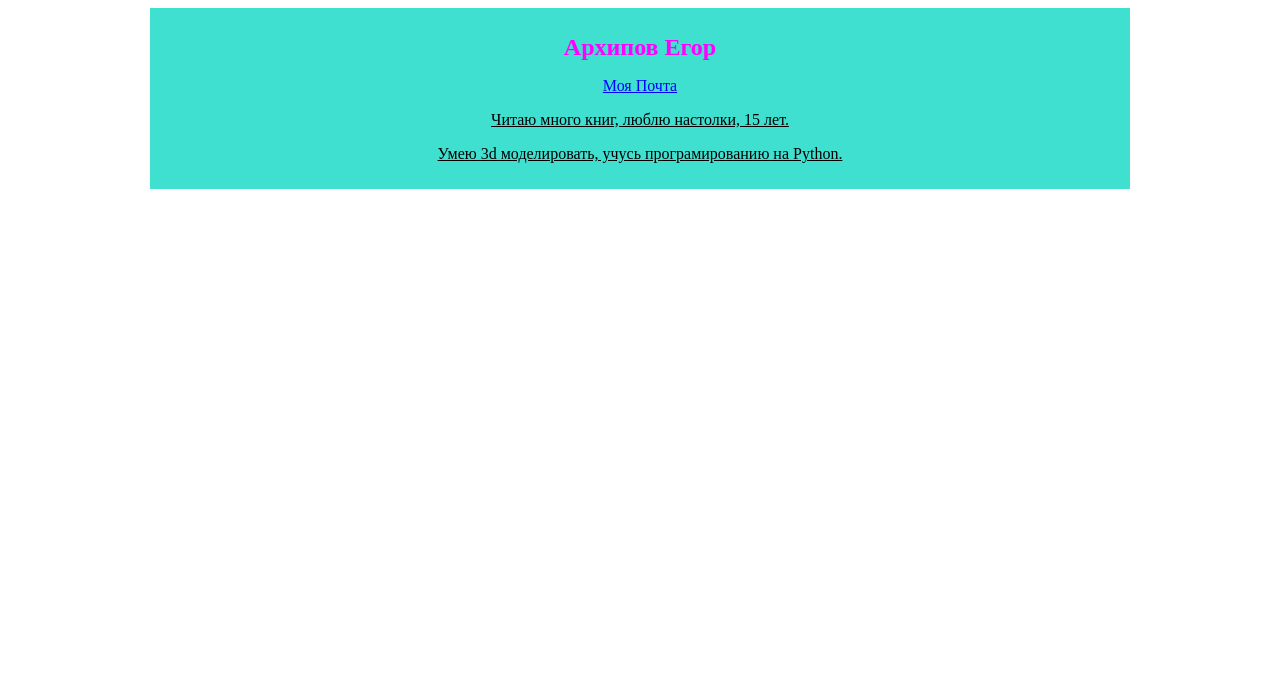
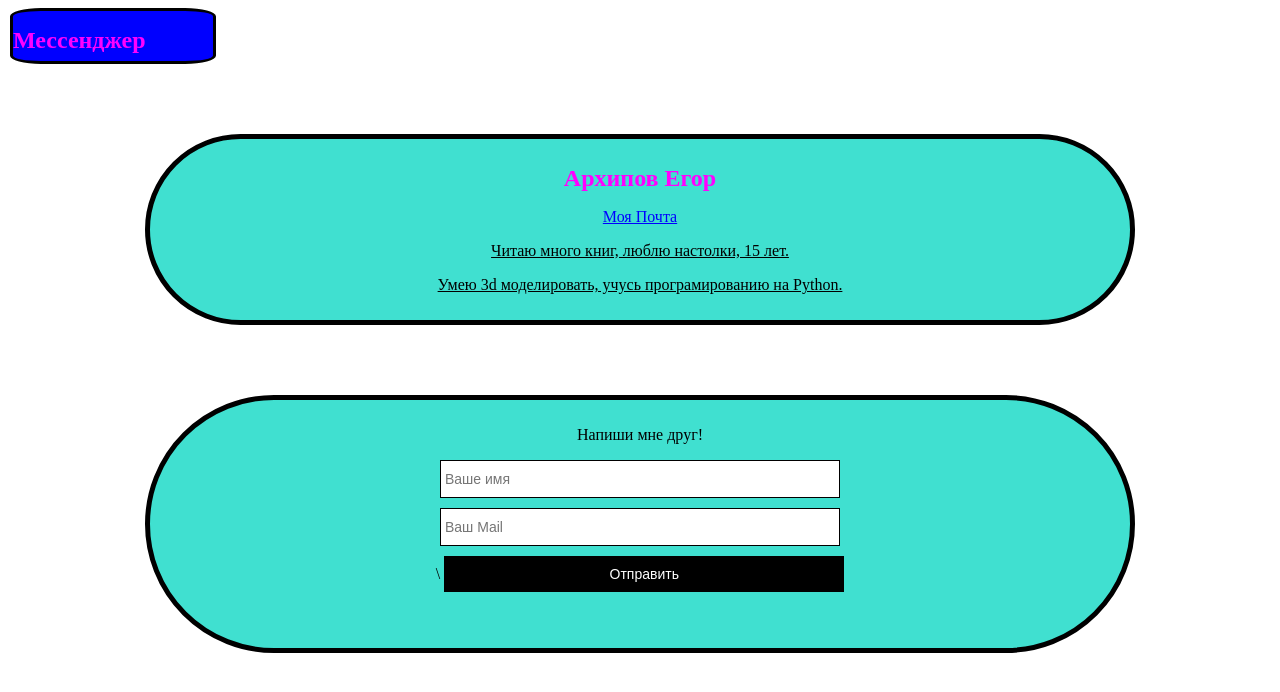
Before and after one commit to Maurdihen/lms-2, a plain HTML site: page index.html in a window 1280 px wide. Drawn offline with Linux system fonts and the light colour scheme.

Commit message:
Сайт

```diff
--- a/index.html
+++ b/index.html
@@ -5,11 +5,22 @@
 		<title>Я</title>
 	</head>
 	<body>
-		<div class="header">
+		<div class="ikonka">
+			<h1>Мессенджер</h1>
+		</div>
+		<div class="header container">
 			<h1 class="h1">Архипов Егор</h1>
 			<a class="mail" href='mailto:arhipov_0406@mail.ru'>Моя Почта</a>
 			<p class="text">Читаю много книг, люблю настолки, 15 лет.</p>
 			<p class="text">Умею 3d моделировать, учусь програмированию на Python.</p>
 		</div>
+		<div class="feadback container">
+			<p>Напиши мне друг!</p>
+			<form class="form">
+				<input class="form__input" placeholder="Ваше имя" type="text"/>
+				<input class="form__input" placeholder="Ваш Mail" type="email"/>\
+				<button class="form__button">Отправить</button>
+			</form>
+		</div>
 	</body>
 </html>
--- a/style.css
+++ b/style.css
@@ -4,8 +4,10 @@
 	font-size: 16px;
 	text-align: center;
 	background-color: #40E0D0;
-	margin: auto;
+	margin: 70 auto;
 	padding: 10px;
+	border: 5px solid #000;
+	border-radius: 200px
 }
 .text{
 	color: #000000;
@@ -22,3 +24,48 @@
 	color: #FF0000;
 	text-decoration: none;
 }
+.ikonka{
+	width: 200px;
+	font-size: 12px;
+	background-color: #0000FF;
+	color: #FF00FF;
+	margin-top: 5px;
+	margin-left: 2px;
+	border: 3px solid #000;
+	border-radius: 15%;
+	height: 50px;
+}
+.feadback{
+	width: 960;
+	color: #000;
+	font-size: 16px;
+	text-align: center;
+	background-color: #40E0D0;
+	margin: 70 auto;
+	padding: 10px;
+	border: 5px solid #000;
+	border-radius: 200px;
+	padding-bottom: 40px;
+}
+.container{
+	width: 960;
+}
+.form__input{
+	width: 400px;
+	background: white;
+	border: 1px solid;
+	font-size: 14px;
+	padding: 10px 4px;
+	margin: auto;
+	display: block;
+	margin-bottom: 10px;
+
+}
+.form__button{
+	width: 400px;
+	background: black;
+	font-size: 14px;
+	border: 0;
+	color: white;
+	padding: 10px;
+}
```
